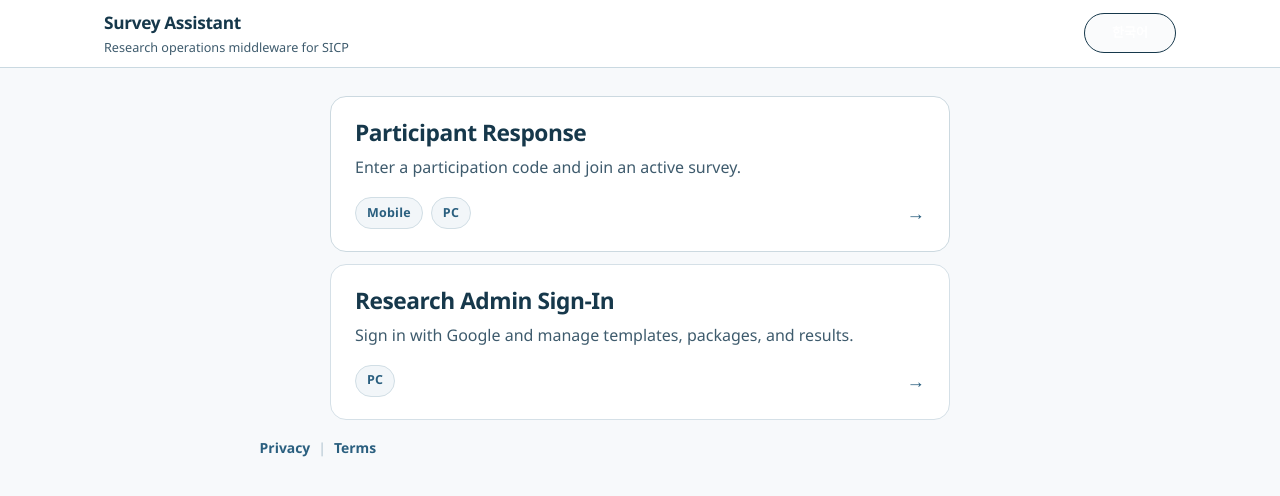
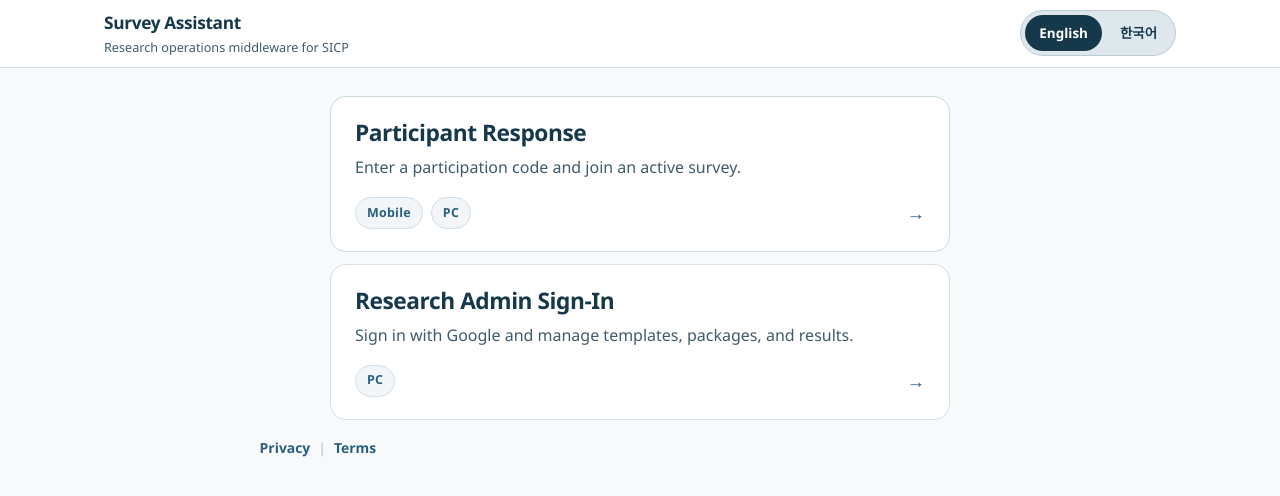
Before and after one commit to yes-U-can/survey-assistant, a Next.js app in the folder apps/web/: page /en in a window 1280 px wide. Shown: the top 496 px of the page. Built offline with nearby package versions, Linux system fonts and the light colour scheme; no server answers.

Commit message:
fix: make locale switcher visible in header

```diff
--- a/apps/web/src/app/globals.css
+++ b/apps/web/src/app/globals.css
@@ -146,6 +146,39 @@ textarea {
   border-color: color-mix(in srgb, var(--brand-900) 88%, black);
 }
 
+.sa-locale-switcher {
+  display: inline-flex;
+  align-items: center;
+  gap: 4px;
+  padding: 4px;
+  border: 1px solid color-mix(in srgb, var(--brand-700) 32%, white);
+  border-radius: 999px;
+  background: color-mix(in srgb, var(--brand-200) 54%, white);
+}
+
+.sa-locale-chip {
+  display: inline-flex;
+  align-items: center;
+  justify-content: center;
+  min-height: 36px;
+  padding: 0 14px;
+  border-radius: 999px;
+  color: var(--brand-900);
+  text-decoration: none;
+  font-size: 0.84rem;
+  font-weight: 800;
+  line-height: 1;
+}
+
+.sa-locale-chip.is-active {
+  background: var(--brand-900);
+  color: #fff;
+}
+
+.sa-locale-chip:not(.is-active):hover {
+  background: #fff;
+}
+
 .sa-home {
   max-width: 1040px;
 }
@@ -1251,6 +1284,10 @@ body::after {
     display: none;
   }
 
+  .sa-locale-switcher {
+    margin-left: auto;
+  }
+
   .sa-home-hero {
     padding: 16px;
   }
--- a/apps/web/src/components/AppHeader.tsx
+++ b/apps/web/src/components/AppHeader.tsx
@@ -40,9 +40,11 @@ export function AppHeader({ locale, role }: Props) {
           participantHint: "응답 참여",
           adminHint: "연구 운영",
           platformHint: "서비스 운영",
+          currentLocale: "한국어",
           switchLocale: "English",
           switchLocaleAria: "영어로 전환",
           navAria: "빠른 이동",
+          localeGroupAria: "언어 선택",
         }
       : {
           brand: "Survey Assistant",
@@ -54,9 +56,11 @@ export function AppHeader({ locale, role }: Props) {
           participantHint: "Participant",
           adminHint: "Research",
           platformHint: "Platform",
+          currentLocale: "English",
           switchLocale: "한국어",
           switchLocaleAria: "Switch to Korean",
           navAria: "Quick navigation",
+          localeGroupAria: "Language selection",
         };
 
   const nextLocale: LocaleCode = locale === "ko" ? "en" : "ko";
@@ -115,13 +119,14 @@ export function AppHeader({ locale, role }: Props) {
               {t.platform}
             </Link>
           ) : null}
-          <Link
-            className="sa-nav-chip sa-nav-chip-emphasis"
-            href={switchHref}
-            aria-label={t.switchLocaleAria}
-          >
-            {t.switchLocale}
-          </Link>
+          <div className="sa-locale-switcher" role="group" aria-label={t.localeGroupAria}>
+            <span className="sa-locale-chip is-active" aria-current="true">
+              {t.currentLocale}
+            </span>
+            <Link className="sa-locale-chip" href={switchHref} aria-label={t.switchLocaleAria}>
+              {t.switchLocale}
+            </Link>
+          </div>
         </nav>
       </div>
     </header>
```
